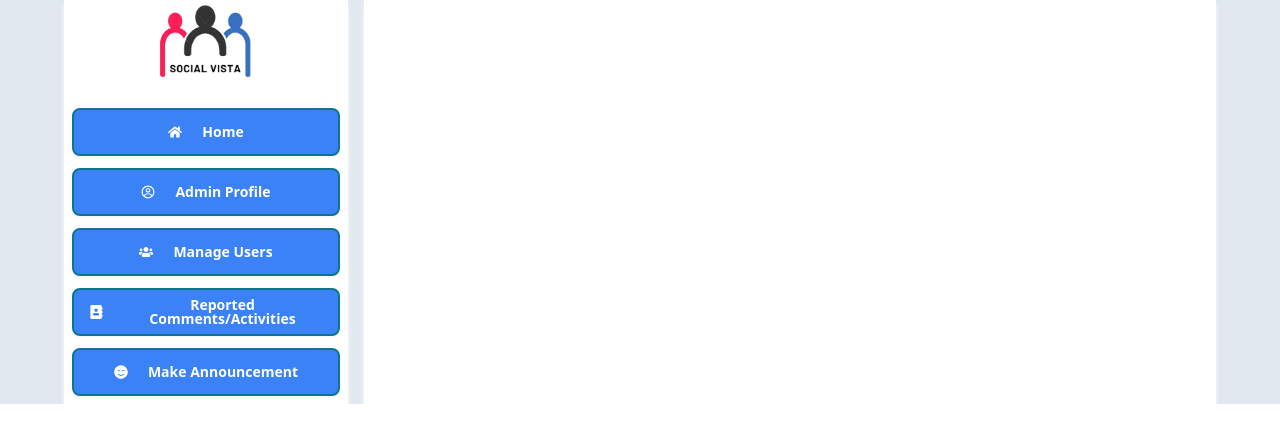
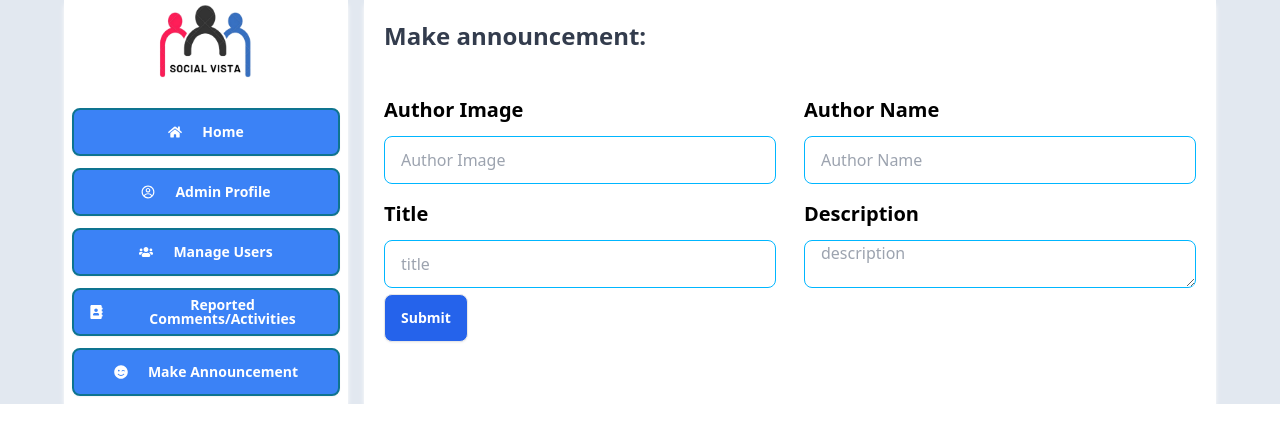
Before and after one commit to juwel36/social-vista-clint-side, a React (Vite) app: page /deshboard/makeAnnouncement in a window 1280 px wide. Shown: the top 442 px of the page. Built offline with nearby package versions, Linux system fonts and the light colour scheme; no server answers.

Commit message:
create annousment page and post data also showing those data in ui

```diff
--- a/package.json
+++ b/package.json
@@ -26,7 +26,8 @@
     "react-time-picker": "^6.5.2",
     "recharts": "^2.10.1",
     "sort-by": "^1.2.0",
-    "sweetalert2": "^11.10.1"
+    "sweetalert2": "^11.10.1",
+    "swiper": "^11.0.5"
   },
   "devDependencies": {
     "@types/react": "^18.2.37",
--- /dev/null
+++ b/src/Hooks/useAnnousment.jsx
@@ -0,0 +1,23 @@
+import { useQuery } from '@tanstack/react-query';
+import useAxiosSecure from '../Hooks/useAxiosSecure'
+
+const useAnnousment = () => {
+  const axiosSecure=useAxiosSecure()
+
+
+  const { isPending,  data:announcement ,refetch} = useQuery({
+    queryKey: ['announcement'],
+    queryFn:async () =>{
+  const res=await axiosSecure.get('/announcement')
+  return res.data
+    }
+
+  })
+
+
+
+
+  return [announcement,isPending,refetch]
+};
+
+export default useAnnousment;
--- /dev/null
+++ b/src/Pages/Comments/Annousments.jsx
@@ -0,0 +1,60 @@
+import Spinner from "../../Components/Spinner";
+import useAnnousment from "../../Hooks/useAnnousment";
+
+import { Swiper, SwiperSlide } from 'swiper/react';
+import 'swiper/css';
+import 'swiper/css/pagination';
+import { Pagination } from 'swiper/modules';
+
+const Annousments = () => {
+  const [announcement, isPending] = useAnnousment();
+
+
+  if (isPending) return <Spinner />;
+
+  return (
+    <div className="mt-14">
+      <div className="text-center my-10 w-96 mx-auto">
+        <p className="text-yellow-600 text-xl">Important </p>
+        <p className="text-black text-3xl border-y-2 py-2 mt-2">  Announcement </p>
+      </div>
+
+      <Swiper
+        slidesPerView={3}
+        spaceBetween={30}
+        pagination={{
+          clickable: true,
+        }}
+        modules={[Pagination]}
+        className="mySwiper"
+      >
+        {announcement.map((item) => (
+          <SwiperSlide key={item._id}>
+            <div className="" key={item._id}>
+              <div className="relative flex flex-col text-gray-700 bg-white shadow-md w-96 rounded-xl bg-clip-border h-72 overflow-y-auto">
+                <div className="p-6 flex flex-col justify-between">
+                  <div className="flex items-center gap-4 font-bold">
+                    <img className="w-14 rounded-full" src={item.image} alt="" />
+                    <h1>{item.name} </h1>
+                  </div>
+                  <div className="">
+                    <h5 className="mb-2 font-sans font-semibold text-blue-gray-900">
+                      {item.title}
+                    </h5>
+                  </div>
+                  <p className="font-sans text-base antialiased font-light leading-relaxed text-inherit mt-auto">
+                    {item.description}
+                  </p>
+                </div>
+              </div>
+            </div>
+          </SwiperSlide>
+        ))}
+      </Swiper>
+
+
+    </div>
+  );
+};
+
+export default Annousments;
--- a/src/Pages/Deshboard/MakeAnnouncement.jsx
+++ b/src/Pages/Deshboard/MakeAnnouncement.jsx
@@ -1,8 +1,101 @@
+import Swal from "sweetalert2";
+import useAxoisSecure from "../../Hooks/useAxiosSecure";
 
 
 const MakeAnnouncement = () => {
+
+  const axoisSecure=useAxoisSecure()
+
+
+const handleSubmit=async(e)=>{
+  e.preventDefault();
+
+
+
+
+
+  const image=e.target.image.value;
+  const name=e.target.name.value;
+  const title=e.target.title.value;
+  const description=e.target.description.value;
+
+
+
+
+const userData={
+  image,name,title,description
+}
+const postdata=await axoisSecure.post('/announcement',userData)
+console.log(postdata);
+if(postdata.data.insertedId){
+  Swal.fire({
+    position: "top-end",
+    icon: "success",
+    title: "Announcement posted succesfully",
+    showConfirmButton: false,
+    timer: 1500
+  });
+
+  e.target.reset();
+  }
+
+
+
+}
+
+
   return (
-    <div>
+    <div className="p-5">
+      <p className="text-2xl font-bold "> Make announcement: </p>
+
+<div>
+
+<form onSubmit={handleSubmit} >
+<div className="flex   gap-7 mt-7">
+
+<div className="w-full">
+<h1 className="text-xl font-bold text-black pt-4 pb-3">Author Image </h1>
+<input type="text" name="image" placeholder="Author Image" className="input input-bordered input-info w-full " />
+</div>
+
+<div className="w-full">
+<h1 className="text-xl font-bold text-black pt-4 pb-3">Author Name</h1>
+<input type="text" name="name" placeholder="Author Name" className="input input-bordered input-info w-full " />
+</div>
+
+</div>
+
+{/* ---- */}
+<div className="flex  gap-7">
+
+<div className="w-full">
+<h1 className="text-xl font-bold text-black pt-4 pb-3">
+Title </h1>
+<input type="text" name="title" placeholder="title"  className="input input-bordered input-info w-full " />
+</div>
+<div className="w-full">
+<h1 className="text-xl font-bold text-black pt-4 pb-3">
+Description </h1>
+ <textarea name="description" id="" placeholder="description" className="input input-bordered input-info w-full " ></textarea>
+
+</div>
+
+</div>
+
+
+<input type="submit" className="btn bg-blue-600 text-white" value="Submit" />
+
+
+
+</form>
+
+
+
+
+
+</div>
+
+
 
     </div>
   );
--- a/src/Pages/Home/Home.jsx
+++ b/src/Pages/Home/Home.jsx
@@ -1,3 +1,5 @@
+
+import Annousments from "../Comments/Annousments";
 
 import Banner from "./Banner";
 
@@ -13,7 +15,7 @@ const Home = () => {
 <Banner ></Banner>
 
 
-
+<Annousments></Annousments>
 
 
     </div>
--- a/src/shared/Navbar/Navbar.jsx
+++ b/src/shared/Navbar/Navbar.jsx
@@ -6,9 +6,15 @@ import { useContext } from "react";
 import { AuthContext } from "../../AuthProbider/AuthProvider";
 import Swal from "sweetalert2";
 import { RiDashboardFill } from "react-icons/ri";
+import useAnnousment from "../../Hooks/useAnnousment";
 
 const Navbar = () => {
 const {user,logOut}=useContext(AuthContext)
+
+const [announcement]=useAnnousment()
+
+
+
 const handlelogout=()=>{
   logOut()
 .then(res=>{
@@ -27,7 +33,13 @@ const handlelogout=()=>{
 const navlink=<>
  <li>   <Link to='/'>  Home </Link> </li>
  <li>   <Link to='/membership'>   Membership </Link> </li>
- <li>   <Link> <p className="text-xl"> <IoMdNotifications></IoMdNotifications> </p>  </Link> </li>
+ <li>   <Link>
+ <button className="flex gap-1 items-center">
+  <span className="text-xl flex text-blue-600"> <IoMdNotifications></IoMdNotifications><h1 className="text-xs text-pink-700">+{announcement?.length}</h1></span>
+
+</button>
+
+  </Link> </li>
 
 </>
 
```
Also changed, not shown: 1 other file (tests, documents, lock files or other folders).
